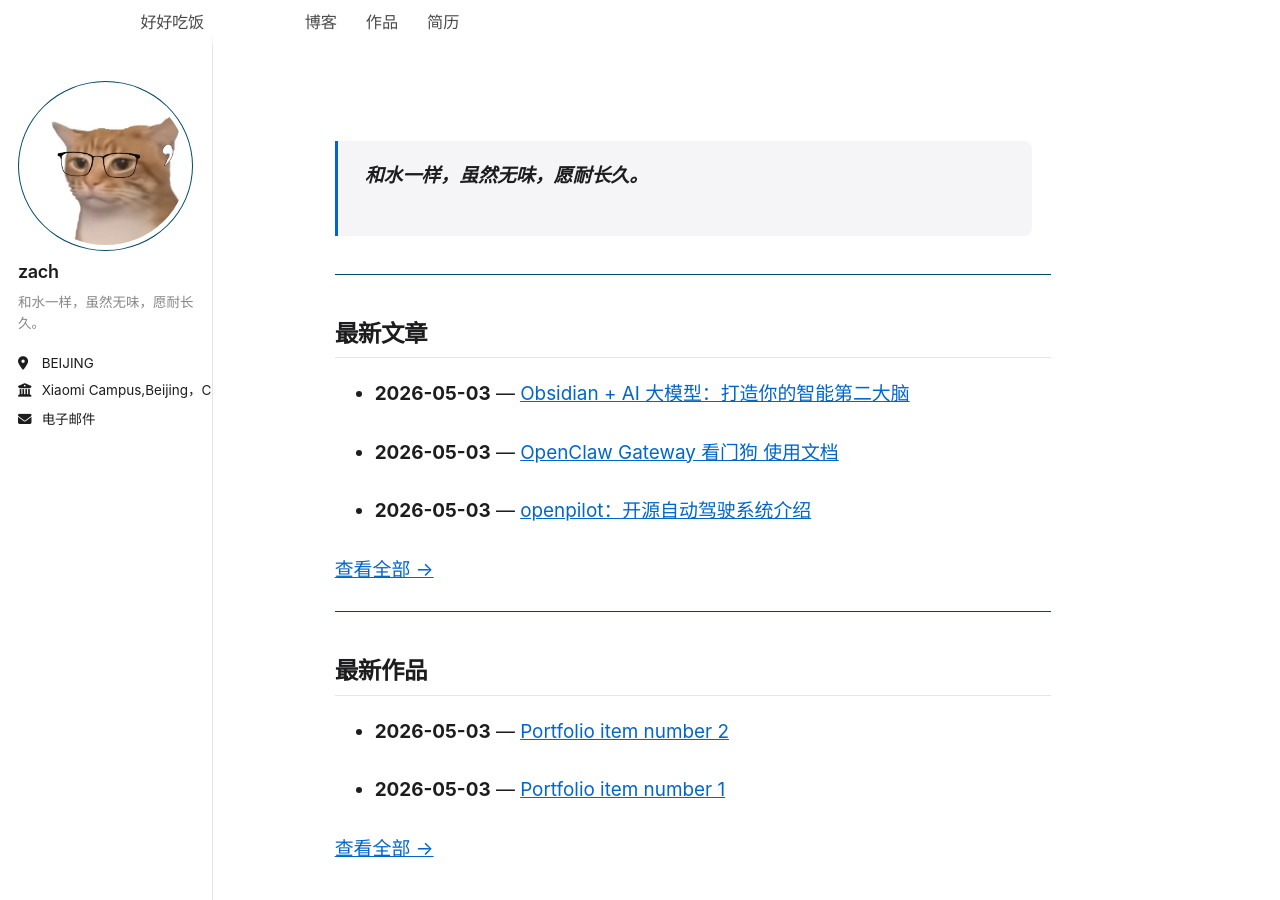
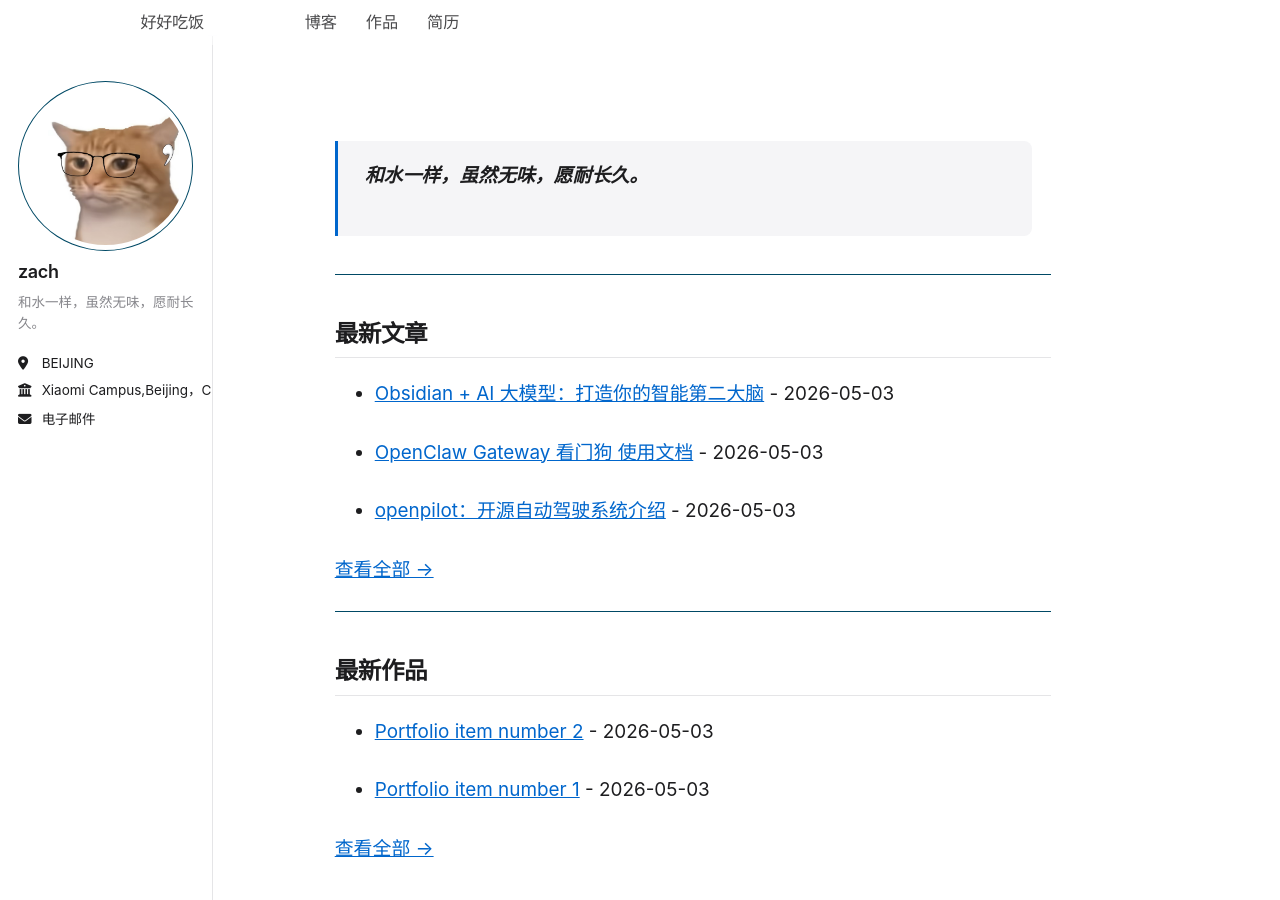
Before and after one commit to zach1219/zach1219.github.io, a Jekyll site: the page built from _pages/about.md, in a window 1280 px wide and 900 px high. Built offline with Jekyll 4.4.1, drawn with Linux system fonts in a browser that asks for light colours; a script that is not in the unit is left out; comment, search, counter and statistics services are not loaded.

Commit message:
fix: homepage format - name then date

```diff
--- a/_pages/about.md
+++ b/_pages/about.md
@@ -15,7 +15,7 @@ redirect_from:
 
 {% assign sorted_posts = site.posts | sort: "date" | reverse %}
 {% for post in sorted_posts limit:3 %}
-- **{{ post.date | date: "%Y-%m-%d" }}** — [{{ post.title }}]({{ post.url }})
+- [{{ post.title }}]({{ post.url }}) - {{ post.date | date: "%Y-%m-%d" }}
 {% endfor %}
 {% if site.posts.size == 0 %}
 *暂无文章*
@@ -29,7 +29,7 @@ redirect_from:
 
 {% assign sorted_portfolio = site.portfolio | sort: "date" | reverse %}
 {% for item in sorted_portfolio limit:3 %}
-- **{{ item.date | date: "%Y-%m-%d" }}** — [{{ item.title }}]({{ item.url }})
+- [{{ item.title }}]({{ item.url }}) - {{ item.date | date: "%Y-%m-%d" }}
 {% endfor %}
 {% if site.portfolio.size == 0 %}
 *暂无作品*
```
